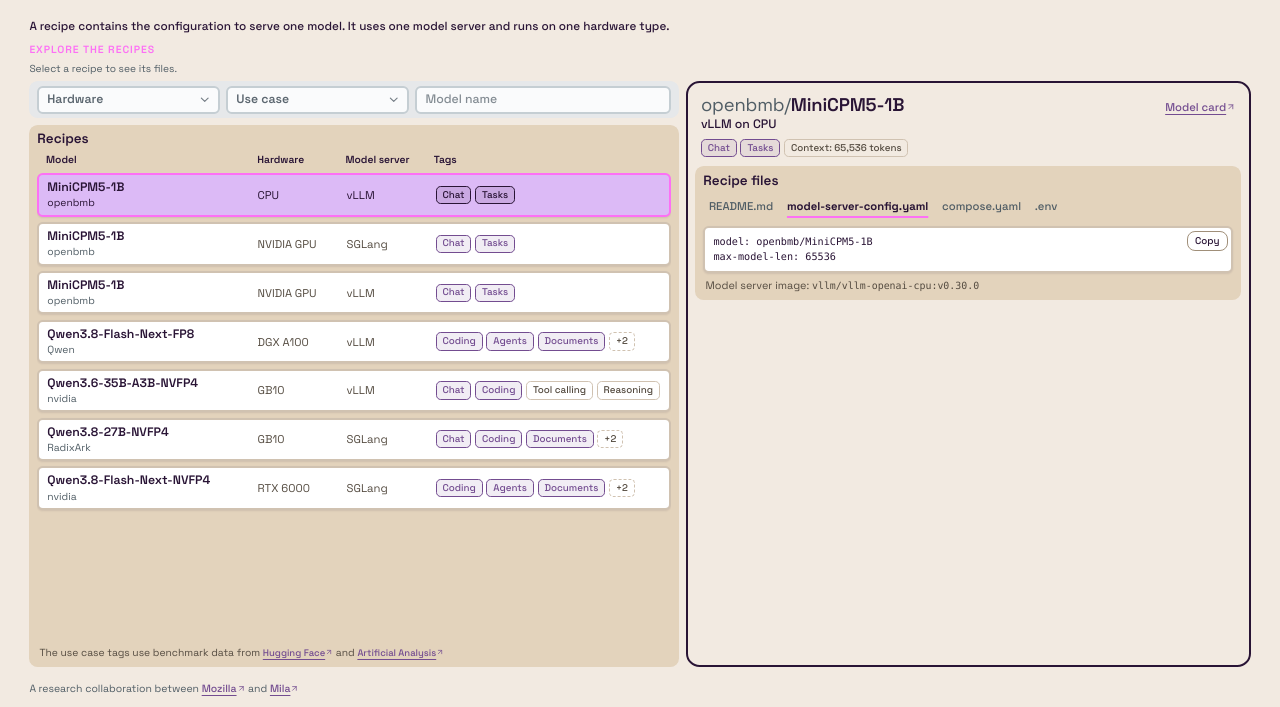
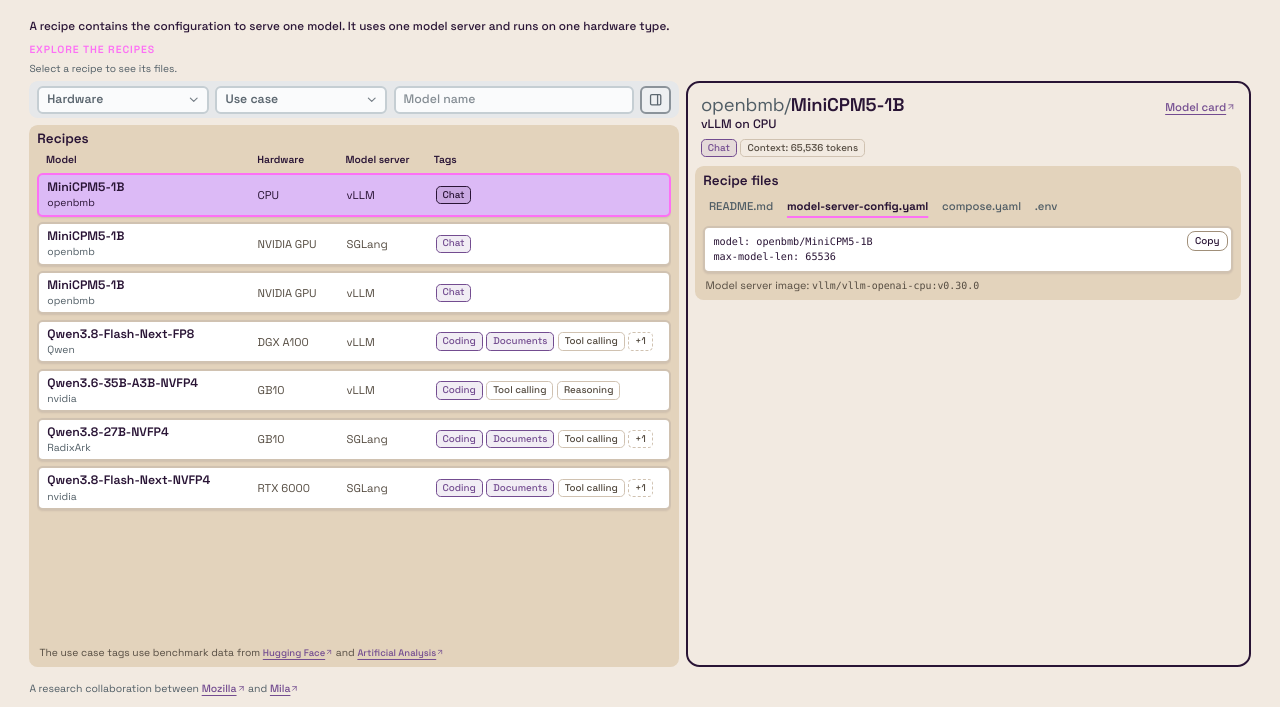
Before and after one commit to opencairn-ai/cairn-site, a plain HTML site: page public/recipes.html in a window 1280 px wide. Shown: the part 93-800 px from the top of the page. Drawn offline with Linux system fonts and the light colour scheme.

Commit message:
Add a button to hide the recipe sheet, and remove two use cases
- A button at the end of the filter row hides the recipe sheet, so the
  list takes the full width. The button, or a recipe selection, shows
  the sheet again.
- The Tasks and Agents use cases are removed for now. The use cases are
  Chat, Coding and Documents. A recipe keeps the most demanding of Chat
  and Coding that it reaches, and Documents when it reaches it.

Co-Authored-By: Claude Fable 5.2 <noreply@anthropic.com>

```diff
--- a/public/copy/en.js
+++ b/public/copy/en.js
@@ -272,9 +272,7 @@ window.CAIRN_COPY.en = {
     // The rules that give a use case to a recipe are in tools/use-cases.mjs.
     useCases: {
       chat: "Chat",
-      tasks: "Tasks",
       coding: "Coding",
-      agents: "Agents",
       documents: "Documents",
       // Under the list, before the links to the sources: "… from Hugging Face and Artificial Analysis".
       credit: "The use case tags use benchmark data from",
@@ -289,14 +287,12 @@ window.CAIRN_COPY.en = {
       },
       useCases: {
         chat: "A person talks with the model: questions, writing and explanations.",
-        tasks: "An application sends one job at a time: extract, classify, summarize or translate.",
         coding: "The model writes and changes code, in an editor or in a coding tool.",
-        agents: "The model does work in many steps and calls tools. A person does not approve each step.",
         documents: "The model reads documents as images: pages, tables, charts and forms.",
       },
       tags: {
         context: "The maximum length of one request, in tokens: the input plus the answer.",
-        tools: "The model server returns tool calls in a structured format. Agents and coding tools use them.",
+        tools: "The model server returns tool calls in a structured format. Coding tools and agents use them.",
         reasoning: "The model server returns the reasoning of the model apart from its answer.",
       },
     },
@@ -312,6 +308,9 @@ window.CAIRN_COPY.en = {
     sheet: {
       // The name of the sheet for screen readers.
       label: "Selected recipe",
+      // The name of the button that hides the sheet, then shows it again.
+      hide: "Hide the selected recipe",
+      show: "Show the selected recipe",
       files: "Recipe files",
       image: "Model server image:",
       copy: "Copy",
--- a/public/css/styles.css
+++ b/public/css/styles.css
@@ -1218,6 +1218,15 @@ h1 {
 .recipe-select__caret { flex: none; width: 1.1em; height: 1.1em; opacity: 0.85; }
 
 .recipe-input { flex: 1; min-width: 0; padding: 0.35em 0.65em; font-weight: 500; }
+
+/* The button that hides or shows the sheet: a square box with an icon. The
+   panel of the icon is filled while the sheet shows. */
+.recipe-toggle { flex: none; width: auto; padding: 0.35em 0.45em; }
+.recipe-toggle__icon { width: 1.25em; height: 1.25em; }
+.recipe-toggle[aria-expanded="false"] { opacity: 0.75; }
+/* Without the sheet, the list takes the full width. */
+.recipe-body--list-only { grid-template-columns: minmax(0, 1fr); }
+.recipe-sheet[hidden] { display: none; }
 .recipe-input::placeholder { color: var(--recipe-gray-text); opacity: 0.75; }
 
 /* The open menu: the design system's dropdown menu. It lies over the list, and
--- a/public/js/recipes-data.js
+++ b/public/js/recipes-data.js
@@ -62,8 +62,7 @@ window.CAIRN_RECIPES = {
         "places": {}
       },
       "useCases": [
-        "chat",
-        "tasks"
+        "chat"
       ]
     },
     {
@@ -101,8 +100,7 @@ window.CAIRN_RECIPES = {
         "places": {}
       },
       "useCases": [
-        "chat",
-        "tasks"
+        "chat"
       ]
     },
     {
@@ -140,8 +138,7 @@ window.CAIRN_RECIPES = {
         "places": {}
       },
       "useCases": [
-        "chat",
-        "tasks"
+        "chat"
       ]
     },
     {
@@ -182,11 +179,6 @@ window.CAIRN_RECIPES = {
             "rank": 5,
             "of": 35
           },
-          "agents": {
-            "benchmark": "hkust-nlp/Toolathlon",
-            "rank": 8,
-            "of": 18
-          },
           "documents": {
             "benchmark": "Delores-Lin/MDPBench",
             "rank": 6,
@@ -196,7 +188,6 @@ window.CAIRN_RECIPES = {
       },
       "useCases": [
         "coding",
-        "agents",
         "documents"
       ]
     },
@@ -246,7 +237,6 @@ window.CAIRN_RECIPES = {
         }
       },
       "useCases": [
-        "chat",
         "coding"
       ]
     },
@@ -288,11 +278,6 @@ window.CAIRN_RECIPES = {
             "rank": 12,
             "of": 56
           },
-          "agents": {
-            "benchmark": "agents-last-exam/agents-last-exam",
-            "rank": 9,
-            "of": 10
-          },
           "documents": {
             "benchmark": "llamaindex/ParseBench",
             "rank": 9,
@@ -301,7 +286,6 @@ window.CAIRN_RECIPES = {
         }
       },
       "useCases": [
-        "chat",
         "coding",
         "documents"
       ]
@@ -348,11 +332,6 @@ window.CAIRN_RECIPES = {
             "rank": 5,
             "of": 35
           },
-          "agents": {
-            "benchmark": "hkust-nlp/Toolathlon",
-            "rank": 8,
-            "of": 18
-          },
           "documents": {
             "benchmark": "Delores-Lin/MDPBench",
             "rank": 6,
@@ -362,7 +341,6 @@ window.CAIRN_RECIPES = {
       },
       "useCases": [
         "coding",
-        "agents",
         "documents"
       ]
     }
--- a/public/js/recipes.js
+++ b/public/js/recipes.js
@@ -50,6 +50,8 @@
     hardware: "",
     useCase: "",
     query: "",
+    // The visitor can hide the sheet, to give the full width to the list.
+    sheetHidden: false,
     file: "model-server-config.yaml",
   };
 
@@ -72,6 +74,7 @@
 
   renderColumns();
   renderFilters();
+  showSheet(true);
   renderResults();
   renderCredit();
 
@@ -82,11 +85,36 @@
   function renderFilters() {
     // The search field stays in place while the menu is drawn again, so it keeps its text.
     const search = filters.querySelector(".recipe-search") || searchField();
+    const toggle = filters.querySelector(".recipe-toggle") || sheetToggle();
     filters.replaceChildren(...[
       menu("hardware", HARDWARE, state.hardware, (id) => { state.hardware = id; }),
       USE_CASES.length && menu("useCase", USE_CASES, state.useCase, (id) => { state.useCase = id; }),
       search,
+      toggle,
     ].filter(Boolean));
+  }
+
+  // The button at the end of the row: it hides the sheet, or shows it again.
+  // Its icon is a window with a panel on the right, as the sheet is on the page.
+  function sheetToggle() {
+    const button = el("button", "recipe-select recipe-toggle", [
+      icon("M6 4h12a2 2 0 0 1 2 2v12a2 2 0 0 1-2 2H6a2 2 0 0 1-2-2V6a2 2 0 0 1 2-2z M15 4v16", "recipe-toggle__icon"),
+    ]);
+    button.type = "button";
+    button.setAttribute("aria-controls", sheet.id);
+    button.addEventListener("click", () => showSheet(state.sheetHidden));
+    return button;
+  }
+
+  function showSheet(shown) {
+    state.sheetHidden = !shown;
+    sheet.hidden = !shown;
+    sheet.parentElement.classList.toggle("recipe-body--list-only", !shown);
+    const button = filters.querySelector(".recipe-toggle");
+    const label = text(shown ? "sheet.hide" : "sheet.show");
+    button.setAttribute("aria-expanded", String(shown));
+    button.setAttribute("aria-label", label);
+    button.title = label;
   }
 
   // A menu with one choice: the design system's dropdown menu. For screen readers
@@ -248,6 +276,8 @@
     row.setAttribute("aria-pressed", String(r.id === state.selected));
     row.addEventListener("click", () => {
       state.selected = r.id;
+      // A visitor who selects a recipe wants to see it: the sheet comes back.
+      if (state.sheetHidden) showSheet(true);
       renderResults();
       // On a narrow screen the sheet is under the list: bring it into view.
       if (matchMedia("(max-width: 900px), (max-aspect-ratio: 1/1)").matches) sheet.scrollIntoView({ behavior: "smooth", block: "start" });
```
Also changed, not shown: tools/use-cases.mjs (+14 -30 lines), 1 other file.
